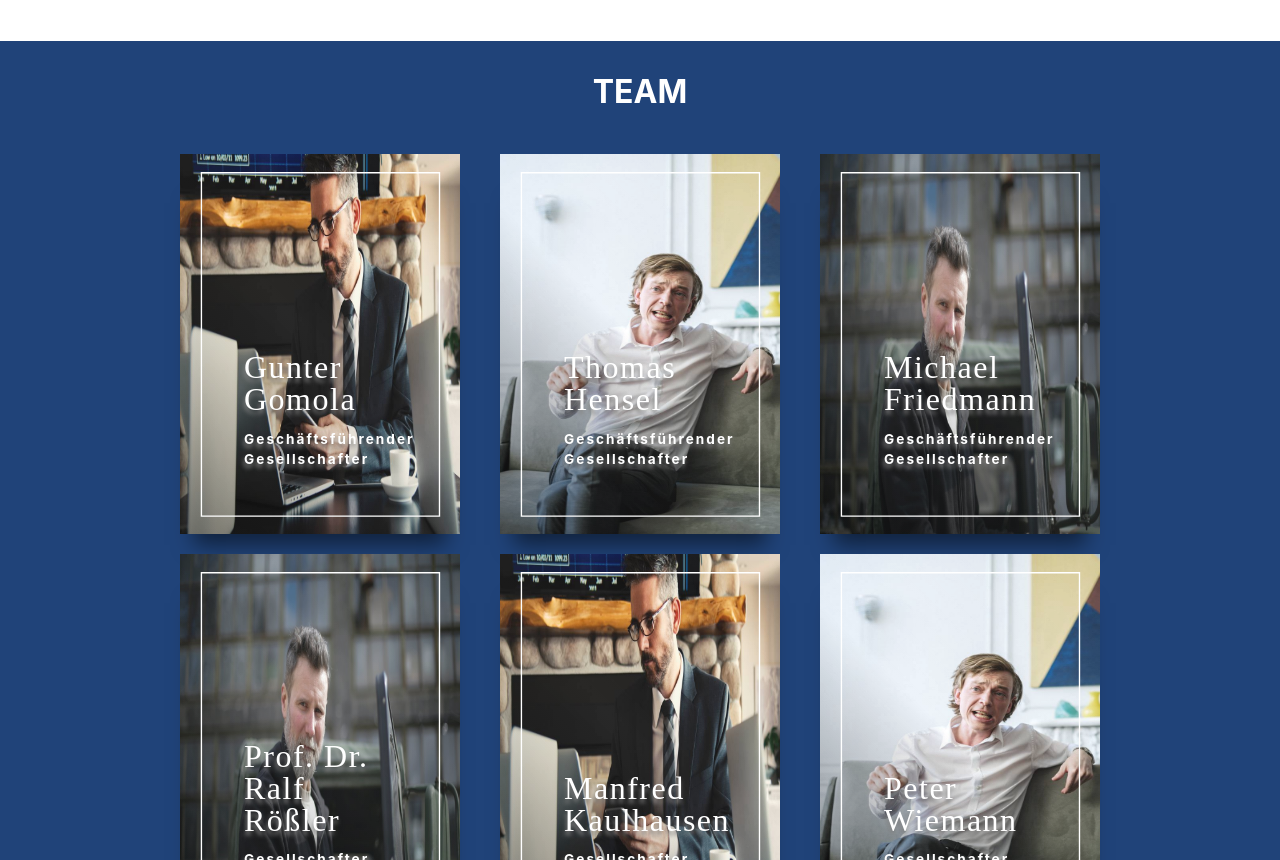
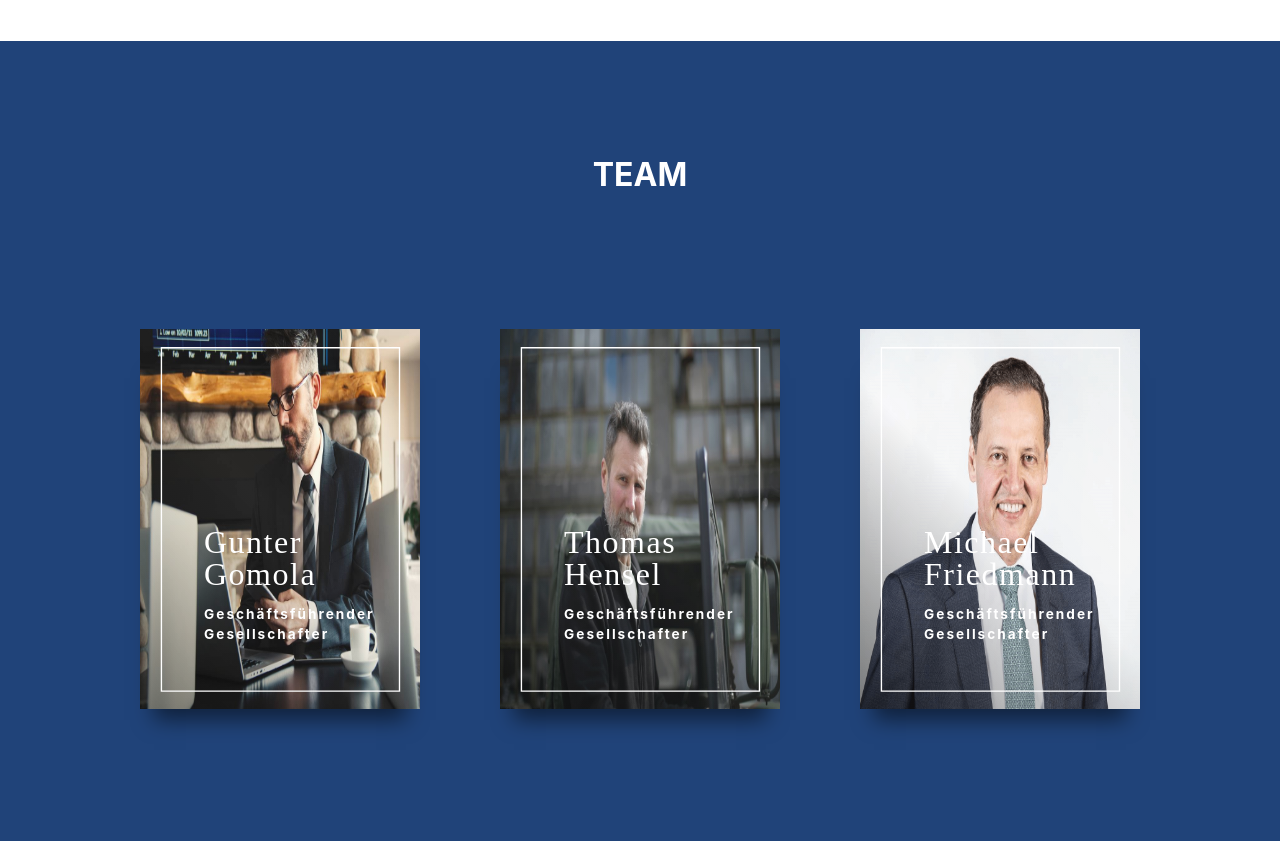
Before and after one commit to divitkarnawat/project_spray, a React (Create React App) app: page / in a window 1280 px wide. Shown: the part 1940-2800 px from the top of the page. Built offline with nearby package versions, Linux system fonts and the light colour scheme.

Commit message:
added profile section

```diff
--- a/src/components/Header/Header.js
+++ b/src/components/Header/Header.js
@@ -68,6 +68,8 @@ class Header extends Component{
         var prevScrollPos = window.pageYOffset;
         document.addEventListener('scroll', ()=>{
             let currentScrollPos = window.pageYOffset;
+            if(this.headerNavbar.current)
+            {
             if(currentScrollPos > prevScrollPos)
             {
                 this.headerNavbar.current.style.top = "-100px";
@@ -77,6 +79,7 @@ class Header extends Component{
                 this.headerNavbar.current.style.top = "0px";
                 this.hamburger.current.style.top = "14px";
             }
+        }
          prevScrollPos = currentScrollPos;
         })
     }
--- a/src/components/Header/Header.scss
+++ b/src/components/Header/Header.scss
@@ -47,7 +47,7 @@ a{
     letter-spacing: 1.5px;
     font-size: 1em;
     font-weight: 700;
-    text-shadow: -1px 4px 4px gray;
+
 
 }
 
--- a/src/index.js
+++ b/src/index.js
@@ -1,5 +1,6 @@
 import React from 'react';
 import ReactDOM from 'react-dom';
+
 import './index.css';
 import "bootstrap/dist/css/bootstrap.min.css";
 import App from './views/components/App.js';
@@ -7,7 +8,9 @@ import * as serviceWorker from './serviceWorker';
 
 ReactDOM.render(
   <React.StrictMode>
+
     <App />
+
   </React.StrictMode>,
   document.getElementById('root')
 );
--- a/src/views/components/App.js
+++ b/src/views/components/App.js
@@ -1,12 +1,15 @@
 import React, { Component } from 'react';
+import {BrowserRouter as Router, Route, Switch} from 'react-router-dom';
 
 import '../../App.css';
 import Header from '../../components/Header/Header.js';
 import Parallax from '../../components/Parallax/Parallax.js';
 import About from './sections/AboutSection/About.js';
 import Contact from './sections/ContactSection/ContactSection.js';
+import Ptest from './sections/Ptest/Ptest.js';
 
 import Rcard from './sections/Rcard/Rcard.js';
+import ProfileSection from './sections/ProfileSection/ProfileSection.js';
 import ProductsSection from './sections/ProductsSection/ProductsSection.js';
 
 import Footer from '../../components/Footer/Footer.js';
@@ -21,26 +24,26 @@ class App extends Component{
   render(){
   return (
 
-    <div>
+    <Router>
+    <Switch>
+    <Route exact path="/" >
       <Header />
       <Parallax />
 
     <div id="about">   <About /></div>
     <div id="team"><Rcard /></div>
     <div id="product"><ProductsSection /></div>
+    <div id="contact" >  <Contact /></div>
+    </Route>
 
+ <Route   path="/profile/:pid"  component={ProfileSection} />
 
-
-    <div id="contact" >  <Contact /></div>
-
-
-
-
+ </Switch>
 
 
   <Footer />
 
-     </div>
+     </Router>
   );
   }
 }
--- a/src/views/components/sections/ContactSection/ContactSection.css
+++ b/src/views/components/sections/ContactSection/ContactSection.css
@@ -1,8 +1,8 @@
 .section_contact
 {
 
-  background-image: linear-gradient(rgba(0, 0, 0, 0.5),
-  rgba(0, 0, 0, 0.5)), url("../../../../assets/img/map.jpg");
+  background-image: linear-gradient(rgba(0, 0, 0, 0.1),
+  rgba(0, 0, 0, 0.1)), url("../../../../assets/img/map.jpg");
 
 }
 
--- /dev/null
+++ b/src/views/components/sections/ProfileSection/ProfileSection.js
@@ -0,0 +1,68 @@
+import React, {Component} from 'react';
+import {Link} from 'react-router-dom';
+import './ProfileSection.scss';
+class ProfileSection extends Component
+{
+    constructor(props)
+    {
+        super(props);
+        this.state={
+            content: {
+                name:["Gunter Gomola","Thomas Hensel","Michael Friedmann"],
+                desig:["Geschäftsführender Gesellschafter","Geschäftsführender Gesellschafter","Geschäftsführender Gesellschafter"],
+                desc:[
+                    "",
+                    "",
+                    "Geb. 1995 ||Nach seinem Studium der Betriebs- und Volkswirtschaftslehre an der Universität Hohenheim war Michael Friedmann ab 1985 für McDonald‘s in Deutschland und Großbritannien als Einkäufer tätig und wechselte im Mai 1990 als Director Purchasing Europe zu Continental Dairy Queen in Italien. ||Im Oktober 1992 trat er als stellvertretender Leiter der Verkaufsdirektion Süd in die Südzucker AG in Rain am Lech ein. 1997 wurde er zum Geschäftsführer der Südzucker International GmbH, Ochsenfurt, ernannt, welche die Zuckeraktivitäten der Südzucker AG in Osteuropa koordinierte. Von 2000 bis 2004 war Michael Friedmann außerdem Vorsitzender der Geschäftsführung der polnischen Vertriebs-Tochtergesellschaft der Südzucker AG Cukier Krolewski Sp.z o.o., Krakau. 2004 übernahm er die Leitung der Zentralabteilung Futtermittel und Nebenprodukte der Südzucker AG in Mannheim. ||Von April 2015 bis Februar 2020 war Michael Friedmann als Chief Sales Officer Mitglied des Vorstands der CropEnergies AG. Seit ihrer Gründung im April 2020 ist er geschäftsführender Gesellschafter der Sansiel GmbH in Mannheim."
+                ]
+            }
+        }
+    }
+
+    render()
+    {
+        let pid = 0;
+        let imgsrc = this.props.location.state.imgsrc;
+
+        switch(this.props.match.params.pid)
+        {
+            case "GGomola": pid=0; break;
+            case "THensel": pid=1; break;
+            case "MFriedmann": pid = 2; break;
+            default: pid=2; break;
+        }
+        let desc = this.state.content.desc[pid].split('||').map((desc)=>{
+            return(
+                <p>
+                    {desc}
+                </p>
+            );
+        })
+
+       return(
+           <>
+        <Link to="/"><div className="backbtn">Home</div></Link>
+           <div className="section p_s">
+
+               <div className="container">
+                   <div className="profile">
+                       <div className="p_name">
+                           <h2> {this.state.content.name[pid]}</h2>
+                       </div>
+                       <div className="p_img">
+                           <img src={imgsrc} alt="profile pic" />
+                           {console.log(imgsrc)}
+                       </div>
+                       <div className="p_desc">
+                           {desc}
+                       </div>
+                   </div>
+               </div>
+           </div>
+           </>
+       );
+
+    }
+}
+
+export default ProfileSection;
--- /dev/null
+++ b/src/views/components/sections/ProfileSection/ProfileSection.scss
@@ -0,0 +1,33 @@
+.profile
+{
+    display: flex;
+    flex-direction: column;
+    justify-content: space-evenly;
+    align-items: center;
+}
+.p_s
+{
+    border-bottom: 2px solid black;
+}
+.p_img
+{
+    height: 400px;
+    width: 400px;
+    max-height: 90vh;
+    max-width: 90vw;
+    margin: 20px auto;
+
+    img
+    {
+        border-radius: 10px;
+        height: 100%;
+        width: 100%;
+    }
+}
+.backbtn
+{
+    position: absolute;
+    left: 10px;
+    top: 10px;
+
+}
--- a/src/views/components/sections/Ptest/Ptest.js
+++ b/src/views/components/sections/Ptest/Ptest.js
@@ -1,5 +1,6 @@
 import React, { Component, createRef } from 'react';
 import './Ptest.scss';
+
 import img1 from '../../../../assets/img/abt1.jpg';
 import img2 from '../../../../assets/img/abt2.jpg';
 import img3 from '../../../../assets/img/abt3.jpg';
@@ -85,6 +86,7 @@ render()
                     </div>
                    </div>
                 </div>
+
             </div>
 
         );
--- a/src/views/components/sections/Rcard/Rcard.js
+++ b/src/views/components/sections/Rcard/Rcard.js
@@ -1,6 +1,7 @@
 import React, { Component } from 'react';
+import {Link} from 'react-router-dom';
 import './Rcard.scss';
-import teamCard1 from '../../../../assets/img/tcard2.jpg';
+import teamCard1 from '../../../../assets/img/tcard_mf.png';
 import teamCard2 from '../../../../assets/img/tcard3.jpg';
 import teamCard3 from '../../../../assets/img/tcard4.jpg';
 
@@ -258,7 +259,7 @@ class Rcard extends Component{
         <div class="content content--c1">
 
 
-			<a href="#" className="tilter tilter--1"  data-aos="fade-up">
+			<Link to={{pathname:"/profile/GGomola",state: {teamCard2}}}><a className="tilter tilter--1"  data-aos="fade-up">
 					<figure className="tilter__figure">
 						<img className="tilter__image" src={teamCard2} alt="img02" />
 						<div className="tilter__deco tilter__deco--shine"><div></div></div>
@@ -271,10 +272,11 @@ class Rcard extends Component{
 						</svg>
 					</figure>
 				</a>
+				</Link>
 
-				<a href="#" className="tilter tilter--1"  data-aos="fade-up">
+				<Link to={{pathname:"/profile/THensel",state: {teamCard3}}}><a className="tilter tilter--1"  data-aos="fade-up">
 					<figure className="tilter__figure">
-						<img className="tilter__image" src={teamCard1} alt="img01" />
+						<img className="tilter__image" src={teamCard3} alt="img01" />
 						<div className="tilter__deco tilter__deco--shine"><div></div></div>
 						<figcaption className="tilter__caption">
 							<h3 className="tilter__title"> Thomas Hensel</h3>
@@ -285,9 +287,10 @@ class Rcard extends Component{
 						</svg>
 					</figure>
 				</a>
-				<a href="#" className="tilter tilter--1"  data-aos="fade-up">
+				</Link>
+				<Link to={{pathname:"/profile/MFriedmann",state: {imgsrc: teamCard1}}}><a href="#" className="tilter tilter--1"  data-aos="fade-up">
 					<figure className="tilter__figure">
-						<img className="tilter__image" src={teamCard3} alt="img02" />
+						<img className="tilter__image" src={teamCard1} alt="img02" />
 						<div className="tilter__deco tilter__deco--shine"><div></div></div>
 						<figcaption className="tilter__caption">
 							<h3 className="tilter__title">Michael Friedmann</h3>
@@ -298,53 +301,10 @@ class Rcard extends Component{
 						</svg>
 					</figure>
 				</a>
+				</Link>
 
 			</div>
-			<div class="content content--c1">
 
-
-			<a href="#" className="tilter tilter--1"  data-aos="fade-up">
-					<figure className="tilter__figure">
-						<img className="tilter__image" src={teamCard3} alt="img02" />
-						<div className="tilter__deco tilter__deco--shine"><div></div></div>
-						<figcaption className="tilter__caption">
-							<h3 className="tilter__title">Prof. Dr. Ralf Rößler</h3>
-							<p className="tilter__description">Gesellschafter</p>
-						</figcaption>
-						<svg className="tilter__deco tilter__deco--lines" viewBox="0 0 300 415">
-							<path d="M20.5,20.5h260v375h-260V20.5z" />
-						</svg>
-					</figure>
-				</a>
-
-				<a href="#" className="tilter tilter--1"  data-aos="fade-up">
-					<figure className="tilter__figure">
-						<img className="tilter__image" src={teamCard2} alt="img01" />
-						<div className="tilter__deco tilter__deco--shine"><div></div></div>
-						<figcaption className="tilter__caption">
-							<h3 className="tilter__title">Manfred Kaulhausen</h3>
-							<p className="tilter__description">Gesellschafter</p>
-						</figcaption>
-						<svg className="tilter__deco tilter__deco--lines" viewBox="0 0 300 415">
-							<path d="M20.5,20.5h260v375h-260V20.5z" />
-						</svg>
-					</figure>
-				</a>
-				<a href="#" className="tilter tilter--1"  data-aos="fade-up">
-					<figure className="tilter__figure">
-						<img className="tilter__image" src={teamCard1} alt="img02" />
-						<div className="tilter__deco tilter__deco--shine"><div></div></div>
-						<figcaption className="tilter__caption">
-							<h3 className="tilter__title">Peter Wiemann</h3>
-							<p className="tilter__description">Gesellschafter</p>
-						</figcaption>
-						<svg className="tilter__deco tilter__deco--lines" viewBox="0 0 300 415">
-							<path d="M20.5,20.5h260v375h-260V20.5z" />
-						</svg>
-					</figure>
-				</a>
-
-			</div>
             </div>
 			);
     }
```
Also changed, not shown: src/views/components/sections/AboutSection/About.js (+2 -6 lines), src/assets/img/tcard_mf.png (added).
